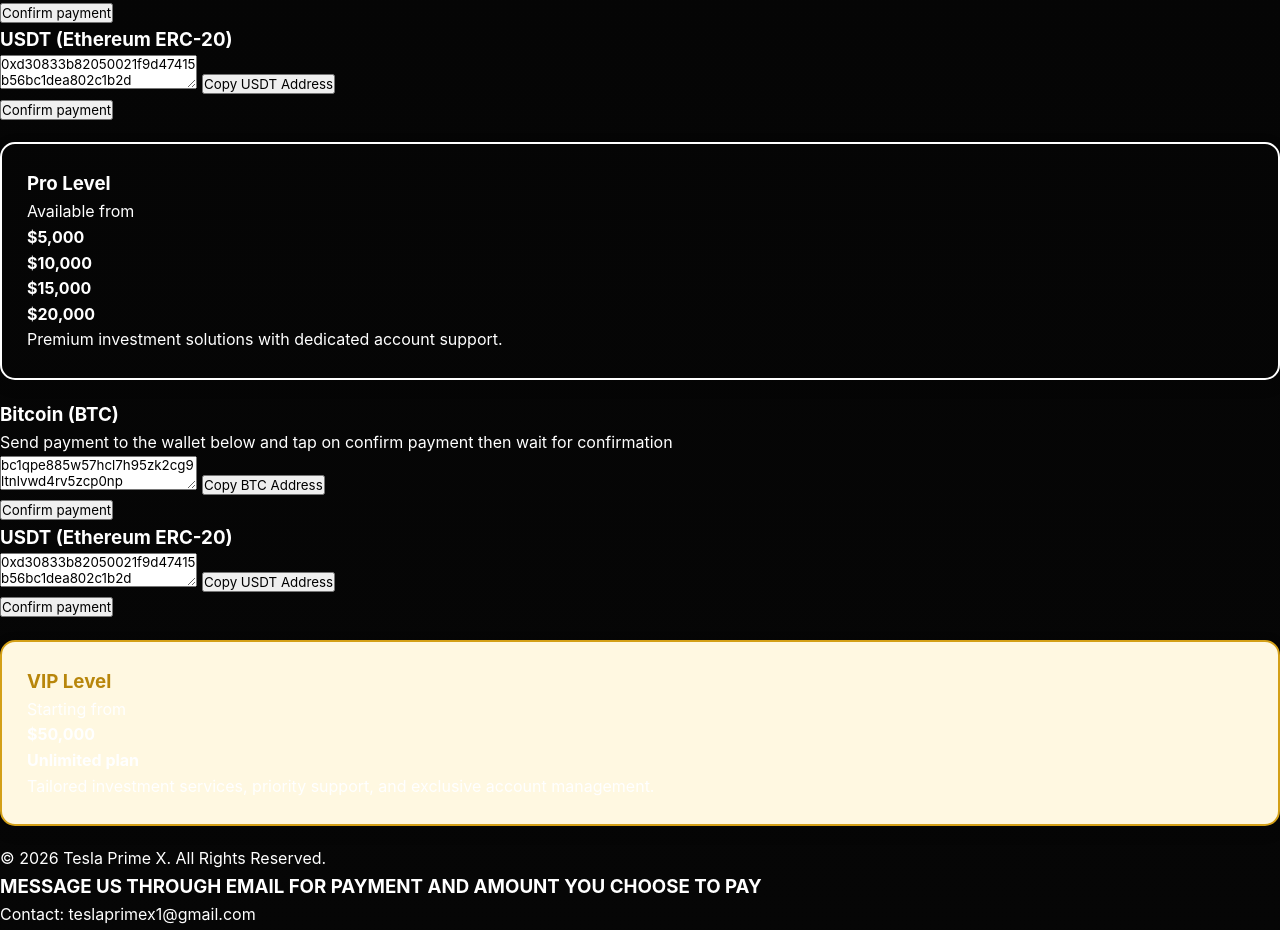
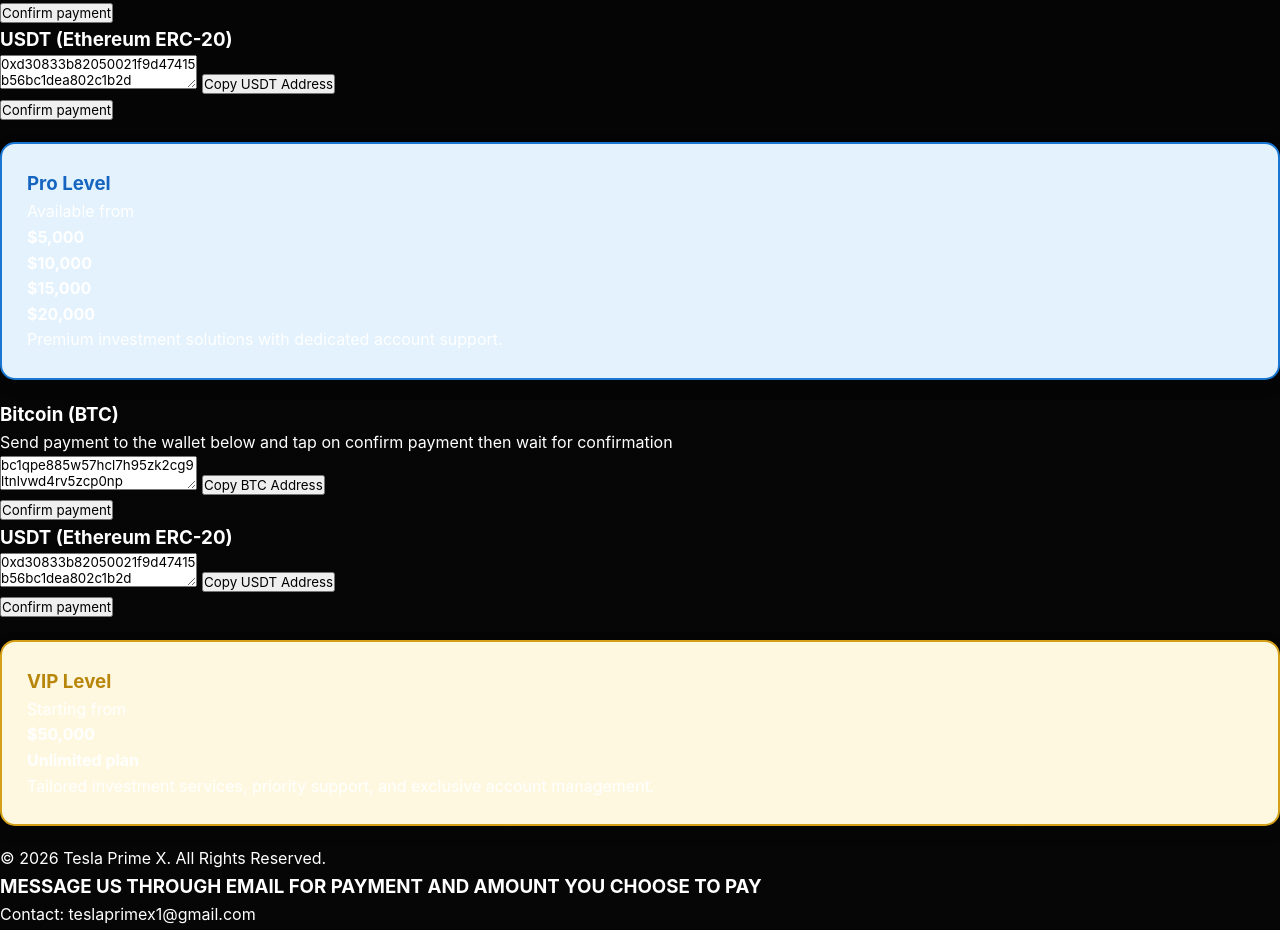
Before and after one commit to elonreevee/Tesla-prime-X, a website: page index.html in a window 1280 px wide. Shown: the part 3172-4102 px from the top of the page. Drawn offline with nearby package versions, Linux system fonts and the light colour scheme.

Commit message:
Update investment plan designs

```diff
--- a/index.html
+++ b/index.html
@@ -410,7 +410,7 @@
         </div>
         <button onclick="confirm()">Confirm payment</button>
         </div>
-  <div class="plan">
+  <div class="plan pro">
     <h3>Pro Level</h3>
     Available from
     <p><strong>$5,000</strong>
```
